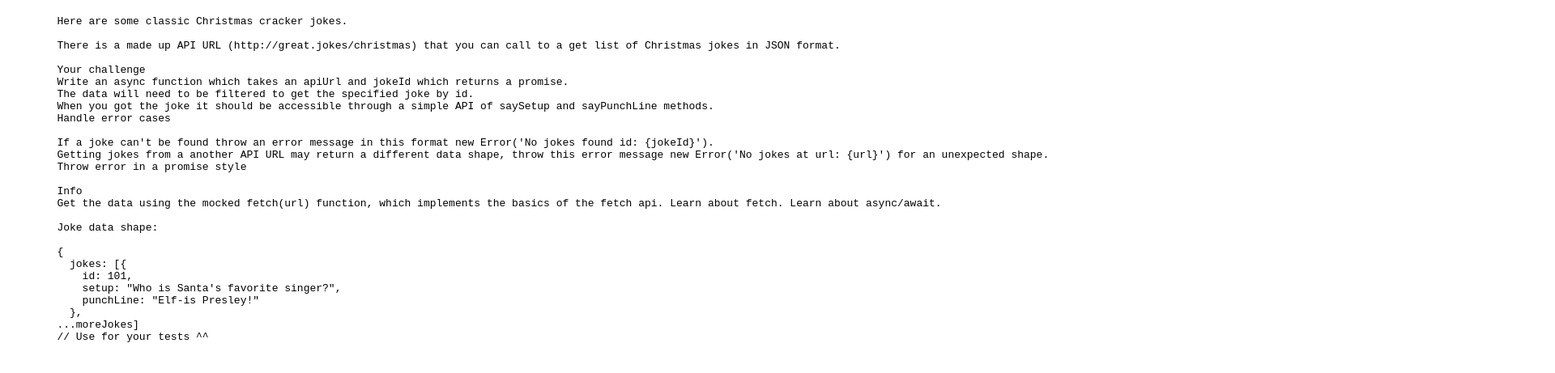
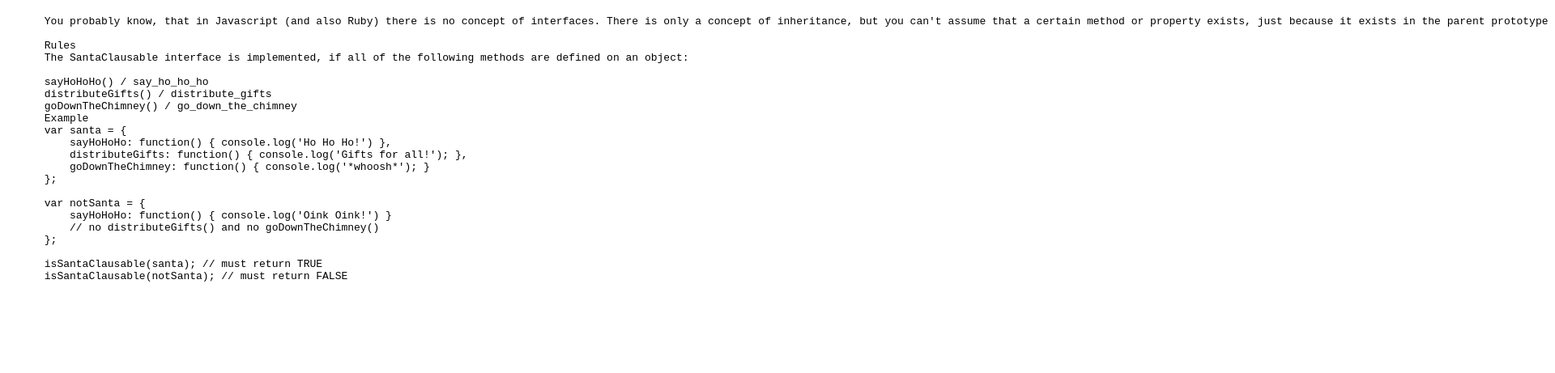
Before and after one commit to YakovlevDS/js_task_453_interface_hasMethods, a plain HTML site: page index.html in a window 1280 px wide. Shown: the part 61-522 px from the top of the page at 81% size, 1920 px wide, since content can reach past the window. Drawn offline with Linux system fonts and the light colour scheme; no server answers.

Commit message:
feat add solution interface

```diff
--- a/app.js
+++ b/app.js
@@ -1,43 +1,38 @@
-const URL = "http://great.jokes/christmas";
 // solution 1
 
-const sayJoke = async (apiUrl, jokeId) => {
-  let joke = await fetch(apiUrl)
-    .then((response) => response.json())
-    .then(({jokes}) => jokes.find((joke) => joke.id === jokeId))
-    .catch((err) => {
-      throw new Error(`No jokes at url: ${apiUrl}`);
-    });
+// const isSantaClausable=obj=>
+//    ["sayHoHoHo", "distributeGifts", "goDownTheChimney"]
+//      .every(item=>typeof obj[item] == "function")
 
-  if (!joke) {
-    throw new Error(`No jokes found id: ${jokeId}`);
-  }
-
-  return {
-    saySetup: () => joke.setup,
-    sayPunchLine: () => joke.punchLine,
-  };
-};
 // solution 2
 
-// async function sayJoke(apiUrl, jokeId) {
-//   let response = await fetch(apiUrl);
-//   let json = await response.json();
-//   if (!json.jokes) throw new Error(`No jokes at url: ${apiUrl}`);
+const isSantaClausable = (obj) =>
+  "function" ==
+  typeof (obj.sayHoHoHo && obj.distributeGifts && obj.goDownTheChimney);
+// ==================================
 
-//   let jokes = json.jokes;
-//   let joke = jokes.find(el => el.id === jokeId);
-//   if (!joke) throw new Error(`No jokes found id: ${jokeId}`);
+var santa = {
+  sayHoHoHo: function () {
+    console.log("Ho Ho Ho!");
+  },
+  distributeGifts: function () {
+    console.log("Gifts for all!");
+  },
+  goDownTheChimney: function () {
+    console.log("*whoosh*");
+  },
+};
 
-//     joke.saySetup = function () {
-//       return this.setup;
-//     }
+var notSanta = {
+  sayHoHoHo: function () {
+    console.log("Oink Oink!");
+  },
+  // no distributeGifts() and no goDownTheChimney()
+};
 
-//     joke.sayPunchLine = function () {
-//       return this.punchLine;
-//     }
+isSantaClausable(santa); // must return TRUE
 
-//     return joke;
-// }
+console.log(isSantaClausable(santa));
+isSantaClausable(notSanta);
 
-const joke = sayJoke("http://great.jokes/christmas", 10);
+console.log(isSantaClausable(notSanta));
--- a/index.html
+++ b/index.html
@@ -10,33 +10,28 @@
 <body>
     <h1>Look at the console F12</h1>
     <pre>
-        Here are some classic Christmas cracker jokes.
+      You probably know, that in Javascript (and also Ruby) there is no concept of interfaces. There is only a concept of inheritance, but you can't assume that a certain method or property exists, just because it exists in the parent prototype / class. We want to find out, whether a given object fulfils the requirements to implement the "SantaClausable" interface. We need to implement a method which checks for this interface.
 
-        There is a made up API URL (http://great.jokes/christmas) that you can call to a get list of Christmas jokes in JSON format.
+      Rules
+      The SantaClausable interface is implemented, if all of the following methods are defined on an object:
 
-        Your challenge
-        Write an async function which takes an apiUrl and jokeId which returns a promise.
-        The data will need to be filtered to get the specified joke by id.
-        When you got the joke it should be accessible through a simple API of saySetup and sayPunchLine methods.
-        Handle error cases
+      sayHoHoHo() / say_ho_ho_ho
+      distributeGifts() / distribute_gifts
+      goDownTheChimney() / go_down_the_chimney
+      Example
+      var santa = {
+          sayHoHoHo: function() { console.log('Ho Ho Ho!') },
+          distributeGifts: function() { console.log('Gifts for all!'); },
+          goDownTheChimney: function() { console.log('*whoosh*'); }
+      };
 
-        If a joke can't be found throw an error message in this format new Error('No jokes found id: {jokeId}').
-        Getting jokes from a another API URL may return a different data shape, throw this error message new Error('No jokes at url: {url}') for an unexpected shape.
-        Throw error in a promise style
+      var notSanta = {
+          sayHoHoHo: function() { console.log('Oink Oink!') }
+          // no distributeGifts() and no goDownTheChimney()
+      };
 
-        Info
-        Get the data using the mocked fetch(url) function, which implements the basics of the fetch api. Learn about fetch. Learn about async/await.
-
-        Joke data shape:
-
-        {
-          jokes: [{
-            id: 101,
-            setup: "Who is Santa's favorite singer?",
-            punchLine: "Elf-is Presley!"
-          },
-        ...moreJokes]
-        // Use for your tests ^^
+      isSantaClausable(santa); // must return TRUE
+      isSantaClausable(notSanta); // must return FALSE
     </pre>
 </body>
 </html>
```
